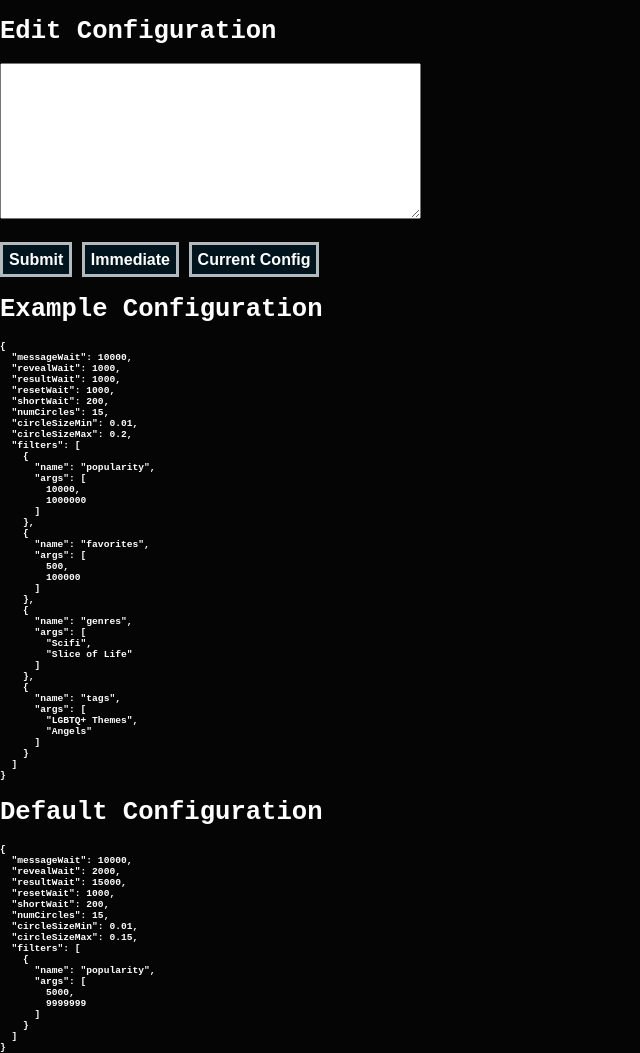
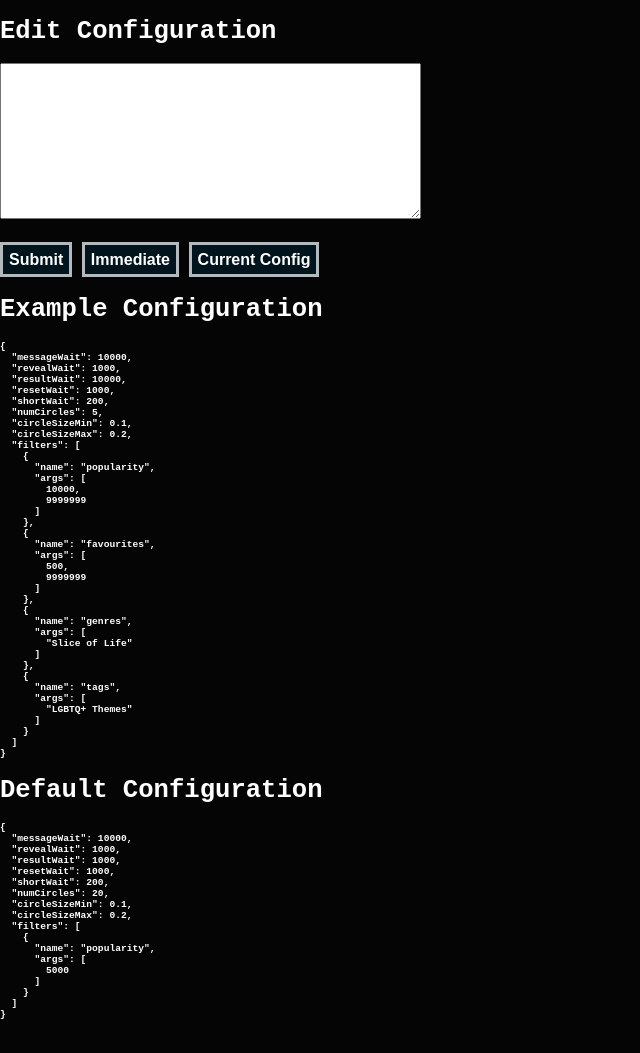
Before and after one commit to 9oOzv/anime-poster-quiz, a website: page public/config.html in a window 1280 px wide. Shown: the whole page, without its empty margins (0-640 px from the left). After the commit the page ends 1020 px from the top, so only its background shows below. Drawn offline with Linux system fonts and the light colour scheme; files that its build step writes are made by us from their sources; files whose address does not match are found by name; a web font is replaced by a local one.

Commit message:
Fix filtering
Signed-off-by: 9oOzv <miika.piiroinen@gmail.com>

```diff
--- a/filters.mjs
+++ b/filters.mjs
@@ -23,7 +23,7 @@ function isValidMedia(media) {
 
 const mediaFilters = new Map(Object.entries({
   popularity: (m, min, max) => inBetween(m.popularity, min, max),
-  favorites: (m, min, max) => inBetween(m.favorites, min, max),
+  favourites: (m, min, max) => inBetween(m.favourites, min, max),
   year: (m, min, max) => inBetween(m.seasonYear, min, max),
   sfw: (m) => m.isAdult,
   nsfw: (m) => !m.isAdult,
--- a/public/config.html
+++ b/public/config.html
@@ -15,65 +15,62 @@
         <button type="button" onclick="fetchJsonData()">Current Config</button>
     </form>
     <h1>Example Configuration</h1>
-<pre class='small'>
+<pre class="small">
+{
+  "messageWait": 10000,
+  "revealWait": 1000,
+  "resultWait": 10000,
+  "resetWait": 1000,
+  "shortWait": 200,
+  "numCircles": 5,
+  "circleSizeMin": 0.1,
+  "circleSizeMax": 0.2,
+  "filters": [
+    {
+      "name": "popularity",
+      "args": [
+        10000,
+        9999999
+      ]
+    },
+    {
+      "name": "favourites",
+      "args": [
+        500,
+        9999999
+      ]
+    },
+    {
+      "name": "genres",
+      "args": [
+        "Slice of Life"
+      ]
+    },
+    {
+      "name": "tags",
+      "args": [
+        "LGBTQ+ Themes"
+      ]
+    }
+  ]
+}
+</pre>
+    <h1>Default Configuration</h1>
+<pre class="small">
 {
   "messageWait": 10000,
   "revealWait": 1000,
   "resultWait": 1000,
   "resetWait": 1000,
   "shortWait": 200,
-  "numCircles": 15,
-  "circleSizeMin": 0.01,
+  "numCircles": 20,
+  "circleSizeMin": 0.1,
   "circleSizeMax": 0.2,
   "filters": [
     {
       "name": "popularity",
       "args": [
-        10000,
-        1000000
-      ]
-    },
-    {
-      "name": "favorites",
-      "args": [
-        500,
-        100000
-      ]
-    },
-    {
-      "name": "genres",
-      "args": [
-        "Scifi",
-        "Slice of Life"
-      ]
-    },
-    {
-      "name": "tags",
-      "args": [
-        "LGBTQ+ Themes",
-        "Angels"
-      ]
-    }
-  ]
-}
-</pre>
-    <h1>Default Configuration</h1>
-<pre class='small'>
-{
-  "messageWait": 10000,
-  "revealWait": 2000,
-  "resultWait": 15000,
-  "resetWait": 1000,
-  "shortWait": 200,
-  "numCircles": 15,
-  "circleSizeMin": 0.01,
-  "circleSizeMax": 0.15,
-  "filters": [
-    {
-      "name": "popularity",
-      "args": [
-        5000,
-        9999999
+        5000
       ]
     }
   ]
--- a/server.mjs
+++ b/server.mjs
@@ -440,7 +440,7 @@ class Game {
     while(true) {
       TRACE(this, 'Run start', { phase: this.#phase });
       await this.doStuff()
-        .catch(error => doError(error));
+        .catch(error => this.doError(error));
       TRACE(this, 'Run end', { phase: this.#phase, wait: this.#wait } );
       await sleep(this.#wait);
     }
```
Also changed, not shown: logging.mjs (+3 -4 lines).
